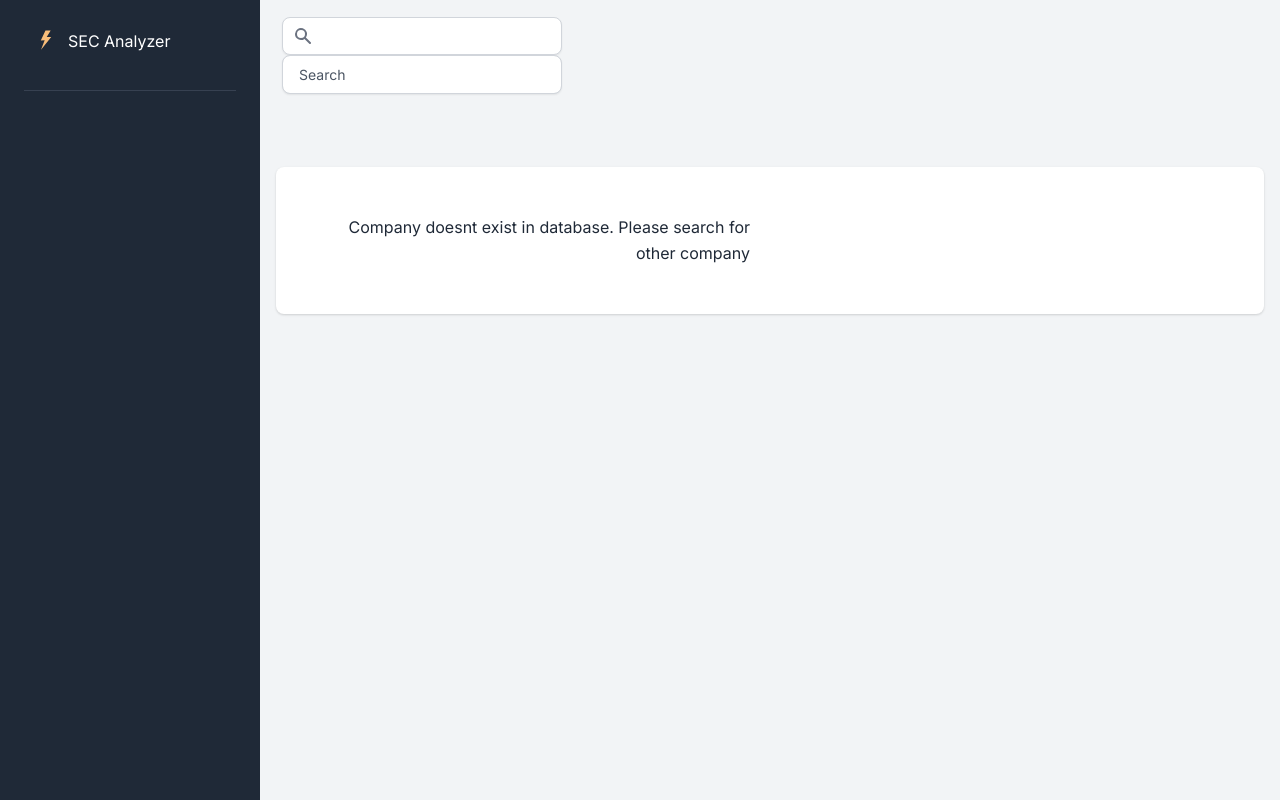
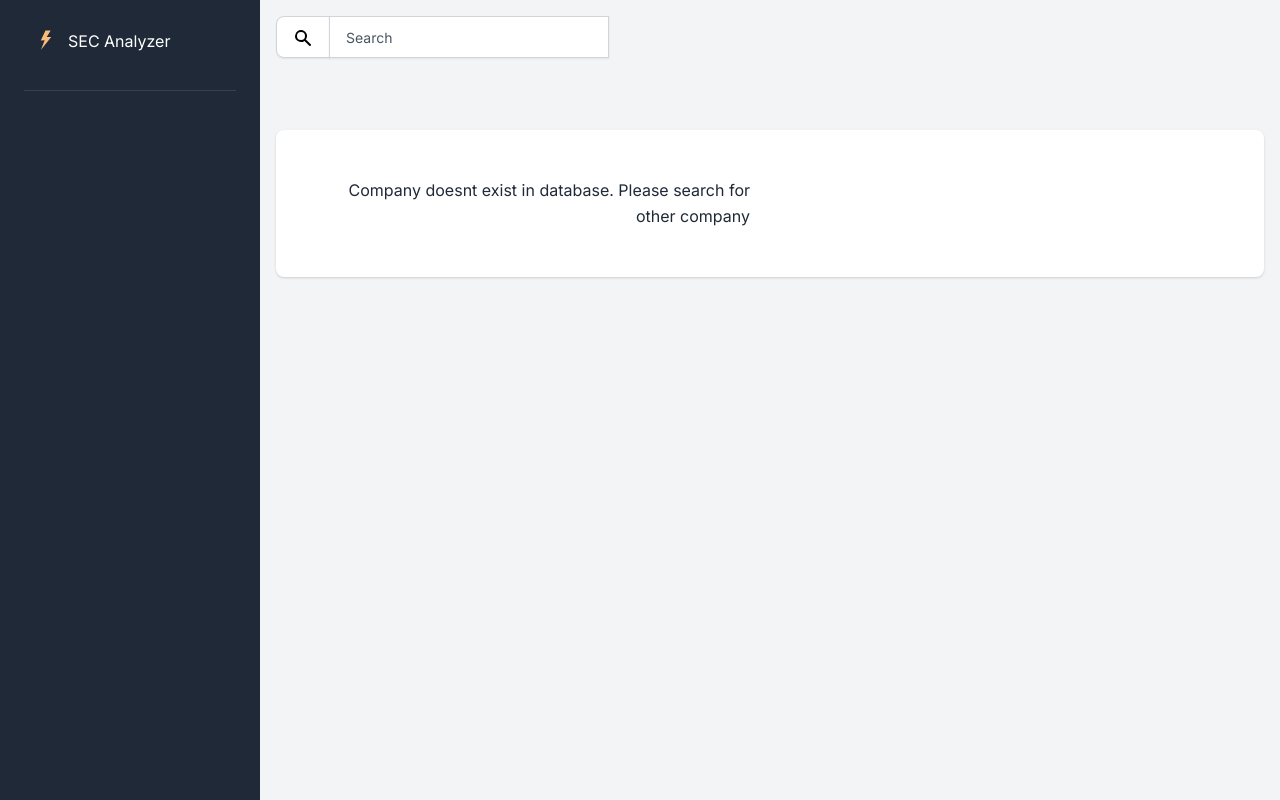
Before and after one commit to joetho786/SEC_file_analyzer, a Django app: template sec_analyzer/apps/templates/home/company.html in a window 1280 px wide. Run offline with Django 3.2, Linux system fonts and the light colour scheme; the template is opened without the code that fills it, so the values that code supplies are empty; style sheets or scripts are compiled from the project's sources; parts of the project's set-up code (start-up, migrations or seed data) failed here and were passed over; some libraries are stand-ins or nearby versions.

Commit message:
Revert "Adds SEC logo"

```diff
--- a/sec_analyzer/apps/templates/home/index.html
+++ b/sec_analyzer/apps/templates/home/index.html
@@ -65,9 +65,7 @@
                 <div class="row">
                     <div class="col-12 text-center">
                         <div class="bootstrap-big-icon d-none d-lg-block">
-                            <!-- <svg xmlns="http://www.w3.org/2000/svg" width="700" height="622" class="d-block my-1" viewBox="0 0 118 94" role="img"><title>Bootstrap</title><path fill-rule="evenodd" clip-rule="evenodd" d="M24.509 0c-6.733 0-11.715 5.893-11.492 12.284.214 6.14-.064 14.092-2.066 20.577C8.943 39.365 5.547 43.485 0 44.014v5.972c5.547.529 8.943 4.649 10.951 11.153 2.002 6.485 2.28 14.437 2.066 20.577C12.794 88.106 17.776 94 24.51 94H93.5c6.733 0 11.714-5.893 11.491-12.284-.214-6.14.064-14.092 2.066-20.577 2.009-6.504 5.396-10.624 10.943-11.153v-5.972c-5.547-.529-8.934-4.649-10.943-11.153-2.002-6.484-2.28-14.437-2.066-20.577C105.214 5.894 100.233 0 93.5 0H24.508zM80 57.863C80 66.663 73.436 72 62.543 72H44a2 2 0 01-2-2V24a2 2 0 012-2h18.437c9.083 0 15.044 4.92 15.044 12.474 0 5.302-4.01 10.049-9.119 10.88v.277C75.317 46.394 80 51.21 80 57.863zM60.521 28.34H49.948v14.934h8.905c6.884 0 10.68-2.772 10.68-7.727 0-4.643-3.264-7.207-9.012-7.207zM49.948 49.2v16.458H60.91c7.167 0 10.964-2.876 10.964-8.281 0-5.406-3.903-8.178-11.425-8.178H49.948z" fill="currentColor"></path></svg>
-                             -->
-                            <img src="/static/assets/img/icons/SEC.png" height="622" width="700">
+                            <svg xmlns="http://www.w3.org/2000/svg" width="700" height="622" class="d-block my-1" viewBox="0 0 118 94" role="img"><title>Bootstrap</title><path fill-rule="evenodd" clip-rule="evenodd" d="M24.509 0c-6.733 0-11.715 5.893-11.492 12.284.214 6.14-.064 14.092-2.066 20.577C8.943 39.365 5.547 43.485 0 44.014v5.972c5.547.529 8.943 4.649 10.951 11.153 2.002 6.485 2.28 14.437 2.066 20.577C12.794 88.106 17.776 94 24.51 94H93.5c6.733 0 11.714-5.893 11.491-12.284-.214-6.14.064-14.092 2.066-20.577 2.009-6.504 5.396-10.624 10.943-11.153v-5.972c-5.547-.529-8.934-4.649-10.943-11.153-2.002-6.484-2.28-14.437-2.066-20.577C105.214 5.894 100.233 0 93.5 0H24.508zM80 57.863C80 66.663 73.436 72 62.543 72H44a2 2 0 01-2-2V24a2 2 0 012-2h18.437c9.083 0 15.044 4.92 15.044 12.474 0 5.302-4.01 10.049-9.119 10.88v.277C75.317 46.394 80 51.21 80 57.863zM60.521 28.34H49.948v14.934h8.905c6.884 0 10.68-2.772 10.68-7.727 0-4.643-3.264-7.207-9.012-7.207zM49.948 49.2v16.458H60.91c7.167 0 10.964-2.876 10.964-8.281 0-5.406-3.903-8.178-11.425-8.178H49.948z" fill="currentColor"></path></svg>
                         </div>
                         <h1 class="fw-bolder">SEC Analyzer</h1>
                         <h2 class="lead fw-normal text-muted mb-5">
--- a/sec_analyzer/apps/templates/includes/navigation.html
+++ b/sec_analyzer/apps/templates/includes/navigation.html
@@ -5,13 +5,13 @@
                     <!-- Search form -->
                     <form class="navbar-search form-inline" action="{% url 'search_company' %}" method="POST" id="navbar-search-main">
                       {% csrf_token %}
-                      <div class="input-group input-group-merge search-bar" style="background:none">
-                        <button type='submit' style="background:none; border:none;">
-                          <span class="input-group-text" id="topbar-addon" >
-
+                      <div class="input-group input-group-merge search-bar">
+                          <span class="input-group-text" id="topbar-addon">
+                            <button type='submit' style="background:none; border:none">
                               <svg class="icon icon-xs" x-description="Heroicon name: solid/search" xmlns="http://www.w3.org/2000/svg" viewBox="0 0 20 20" fill="currentColor" aria-hidden="true">
                                 <path fill-rule="evenodd" d="M8 4a4 4 0 100 8 4 4 0 000-8zM2 8a6 6 0 1110.89 3.476l4.817 4.817a1 1 0 01-1.414 1.414l-4.816-4.816A6 6 0 012 8z" clip-rule="evenodd"></path>
                               </svg>
+                            </button>
 
                           </span>
                           <input type="text" list="companies" class="form-control" id="topbarInputIconLeft" name="company"  placeholder="Search" aria-label="Search" aria-describedby="topbar-addon">
```
Also changed, not shown: sec_analyzer/apps/static/assets/img/icons/SEC.png (deleted).
